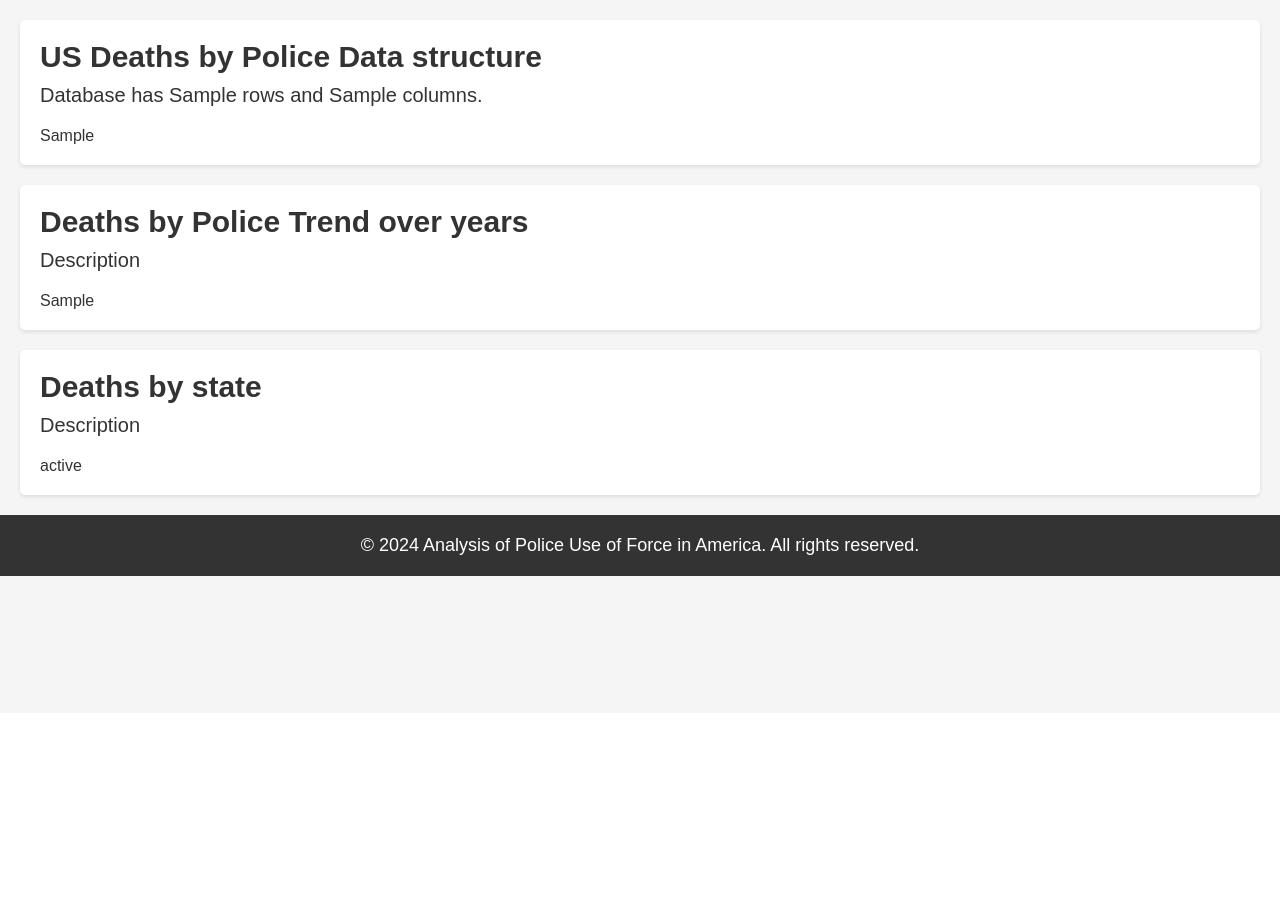
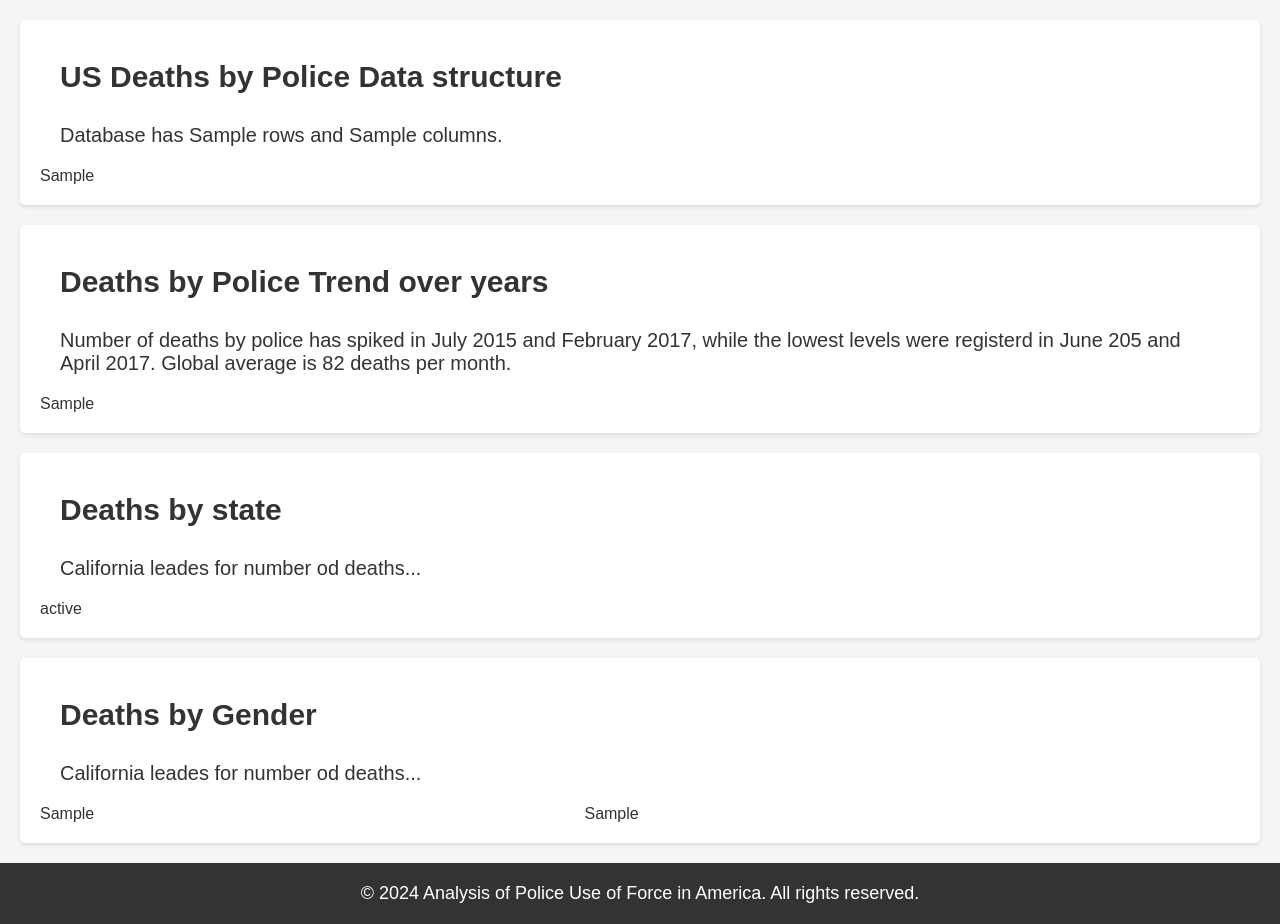
Before and after one commit to Fedt2407/19_Police_Fatal_Force_Analysis, a Flask app: template templates/index.html in a window 1280 px wide. Shown: the part 87-1011 px from the top of the page. Before the commit the page ends 663 px from the top, so only its background shows below. Run offline with Flask 3, Linux system fonts and the light colour scheme; the template is opened without the code that fills it: most values are stand-ins (such as "Sample title", 1, 10 or a date in 2020).

Commit message:
Added manner of death

```diff
--- a/main.py
+++ b/main.py
@@ -34,7 +34,6 @@ def home():
     # Calculate the total average deaths per month
     total_average = deaths_per_month['count'].mean()
     trend.add_hline(y=total_average, line_dash='dash', line_color='red', annotation_text=f'Total Average: {total_average:.2f}', annotation_position='top right')
-
     trend_html = trend.to_html(full_html=False)
 
     # Plotting number of deaths for first 10 states with px.bar
@@ -47,12 +46,34 @@ def home():
     )
     deaths_by_state_html = deaths_by_state.to_html(full_html=False)
 
+    # Plotting percentage of deaths
+    data_deaths = pd.read_csv('./static/data/Deaths_by_Police_US.csv', index_col=0, encoding='ISO-8859-1')
+    # By gender
+    gender_death = data_deaths['gender'].value_counts()
+    gender_death = gender_death.reindex(['M', 'F'])
+    gender_death = px.pie(gender_death, values=gender_death.values, names=gender_death.index, hole=0.8, title='By Gender', )
+    gender_death.update_traces(textposition='outside', textinfo='percent+label')
+    gender_death.update_layout(showlegend=False)
+    gender_deaths_html = gender_death.to_html(full_html=False)
+    # By manner
+    manner_death = data_deaths['manner_of_death'].value_counts()
+    manner_death_fig = px.pie(
+        names=manner_death.index,
+        values=manner_death.values,
+        title='By Manner of Death',
+        hole=0.8
+    )
+    manner_death_fig.update_traces(textposition='outside', textinfo='percent+label')
+    manner_death_fig.update_layout(showlegend=False)
+    manner_death_html = manner_death_fig.to_html(full_html=False)
 
     return render_template('index.html',
                            shape_deaths=shape_deaths,
                            head_deaths=head_deaths,
                            trend_deaths=trend_html,
                            deaths_by_state=deaths_by_state_html,
+                           gender_deaths=gender_deaths_html,
+                           manner_death=manner_death_html
                            )
 
 
--- a/static/styles.css
+++ b/static/styles.css
@@ -40,11 +40,13 @@ section h2 {
   font-size: 30px;
   font-weight: bold;
   margin-bottom: 10px;
+  padding: 20px;
 }
 
 section p {
   margin-bottom: 20px;
   font-size: 20px;
+  padding: 0 20px;
 }
 
 /* Chart styles */
@@ -122,3 +124,8 @@ footer p {
 .dataframe tbody tr {
   transition: background-color 0.2s ease;
 }
+
+.two-columns {
+  width: 45%;
+  display: inline-block;
+}
--- a/templates/index.html
+++ b/templates/index.html
@@ -31,14 +31,25 @@
 
     <section id="charts">
       <h2>Deaths by Police Trend over years</h2>
-      <p>Description</p>
+      <p>
+        Number of deaths by police has spiked in July 2015 and February 2017,
+        while the lowest levels were registerd in June 205 and April 2017.
+        Global average is 82 deaths per month.
+      </p>
       <div id="chart1">{{ trend_deaths | safe }}</div>
     </section>
 
     <section id="charts">
       <h2>Deaths by state</h2>
-      <p>Description</p>
+      <p>California leades for number od deaths...</p>
       <div id="chart1">{{ deaths_by_state | safe }}</div>
+    </section>
+
+    <section id="charts">
+      <h2>Deaths by Gender</h2>
+      <p>California leades for number od deaths...</p>
+      <div class="two-columns">{{ gender_deaths | safe }}</div>
+      <div class="two-columns">{{ manner_death | safe }}</div>
     </section>
 
     <footer>
```
